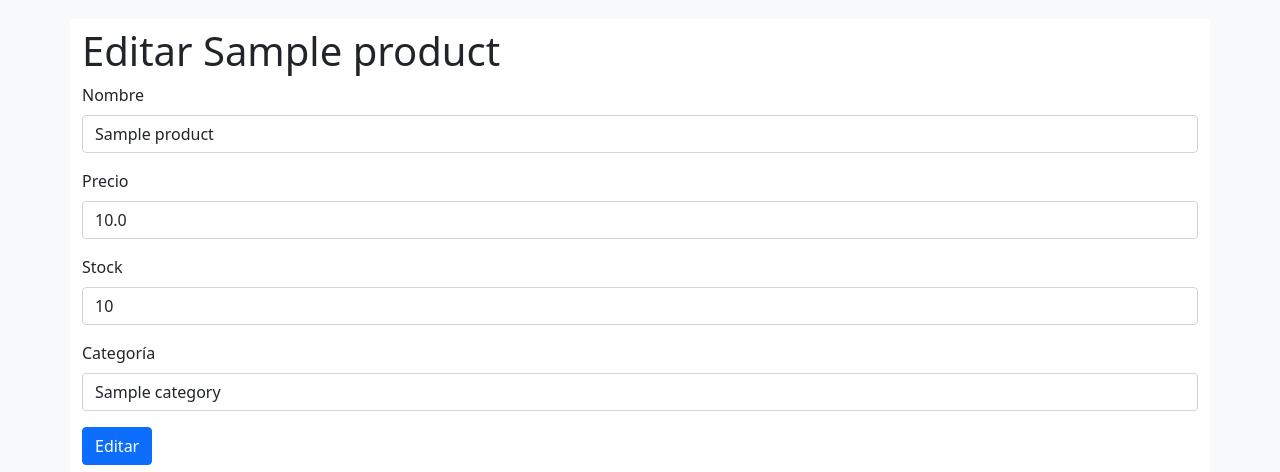
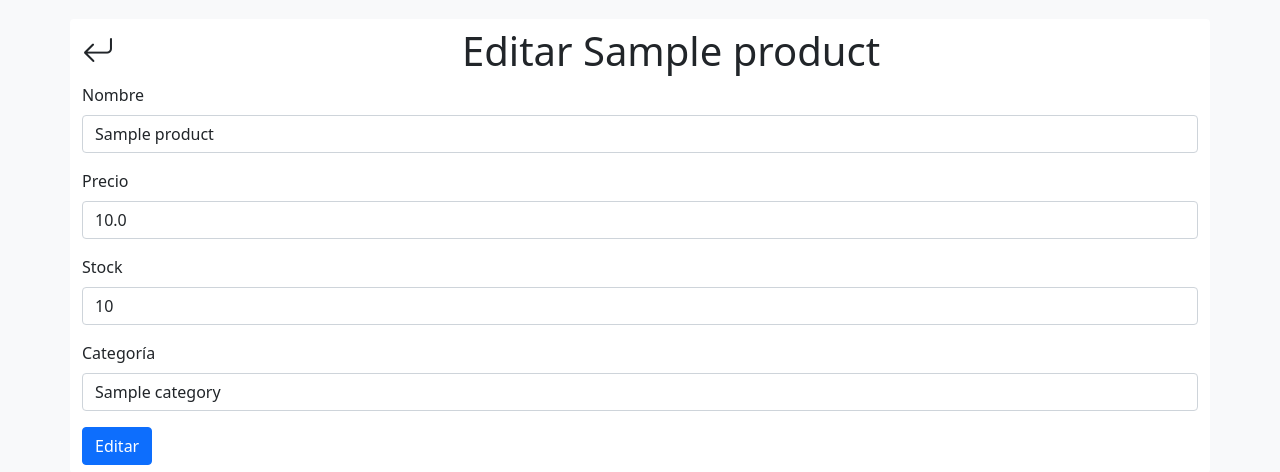
Before and after one commit to ivanln26/404_minerva, a Django app: page /product/edit/1 in a window 1280 px wide. Shown: the part 56-528 px from the top of the page. Run offline with Django 3.2, Linux system fonts and the light colour scheme; tables that the repository leaves empty hold one stand-in row (values such as "Sample post").

Commit message:
Add return button on product edit and detail

```diff
--- a/minerva/templates/product_edit.html
+++ b/minerva/templates/product_edit.html
@@ -3,7 +3,14 @@
 {% block title %}Editar producto{% endblock %}
 
 {% block content %}
-  <h1>Editar {{ product.name }}</h1>
+<div class="row">
+  <div class="col-4">
+    <a href="{% url 'product_list' %}"><i class="bi-arrow-return-left text-dark" style="font-size: 2em;"></i></a>
+  </div>
+  <div class="col-8">
+    <h1>Editar {{ product.name }}</h1>
+  </div>
+</div>
   {% if messages %}
     {% for message in messages %}
       <div class="alert {{ message.tags }} alert-dismissible fade show" role="alert">
```
Also changed, not shown: minerva/templates/product_detail.html (+6 -1 lines).
